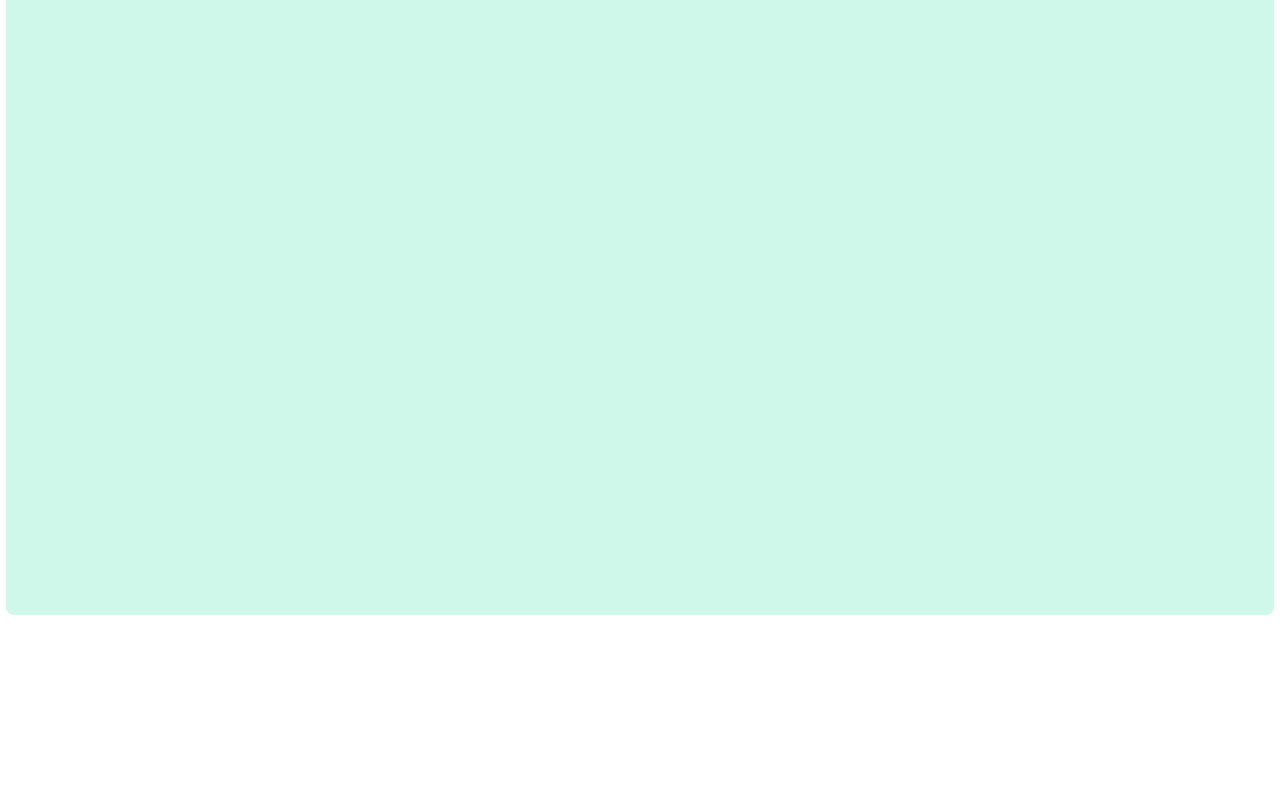
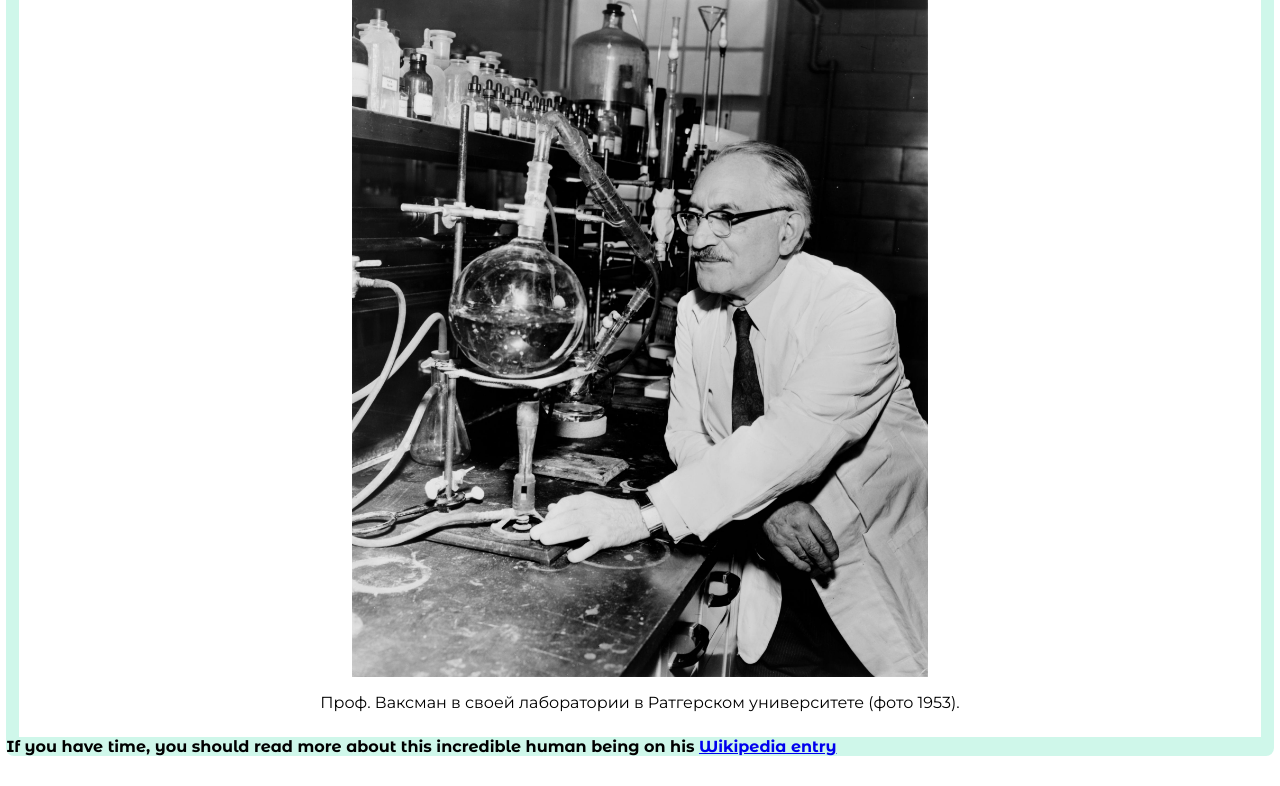
Before and after one commit to Masha1100/TributePage, a plain HTML site: page index.html in a window 1280 px wide. Shown: the part 215-1001 px from the top of the page. Before the commit the page ends 860 px from the top, so only its background shows below. Drawn offline with Linux system fonts and the light colour scheme.

Commit message:
add image, made img-resp

```diff
--- a/index.html
+++ b/index.html
@@ -17,8 +17,8 @@
       <p>Открыл антибиотик для лечения туберкулёза и дал надежду тысячам больных </p>
     </div>
     <div id="img-div">
-      <img src="" id="image">
-      <div id="img-caption"></div>
+      <img src="img/Selman_Waksman.jpg" id="image">
+      <div id="img-caption"><p>Проф. Ваксман в своей лаборатории в Ратгерском университете (фото 1953).</p></div>
     </div>
     <div id="tribute-info">If you have time, you should read more about this incredible human being on his
       <a href="https://ru.wikipedia.org/wiki/%D0%92%D0%B0%D0%BA%D1%81%D0%BC%D0%B0%D0%BD,_%D0%97%D0%B5%D0%BB%D1%8C%D0%BC%D0%B0%D0%BD"
--- a/main.css
+++ b/main.css
@@ -6,7 +6,7 @@
 
 #main {
   width: 99%;
-  height: 100vh;
+  height: 100%;
   margin: 30px auto;
   background-color:rgb(207, 247, 234);
   border-radius: 8px;
@@ -14,21 +14,37 @@
 
 #title{
   text-align: center;
-
   font-family: 'Montserrat Alternates', sans-serif;
   padding-top: 3%;
-  padding-bottom: 2%;
+
 }
 
 h1 {
   font-size: 30px;
   font-weight: bold;
+  padding-bottom: 2%;
 }
 
 p {
-  padding-top: 2%;
+  padding-bottom: 2%;
   font-family: 'Montserrat', sans-serif;
 }
+
+#img-div {
+  text-align: center;
+  background-color: rgb(255, 255, 255);
+  width: 98%;
+  margin: 0 auto;
+}
+
+#image {
+  padding: 1%;
+  width: 100%;
+  height: auto;
+  max-width: 600px;
+}
+
+
 
 #tribute-info{
   font-family: 'Montserrat Alternates', sans-serif;
```
Also changed, not shown: img/Selman_Waksman.jpg (added).
